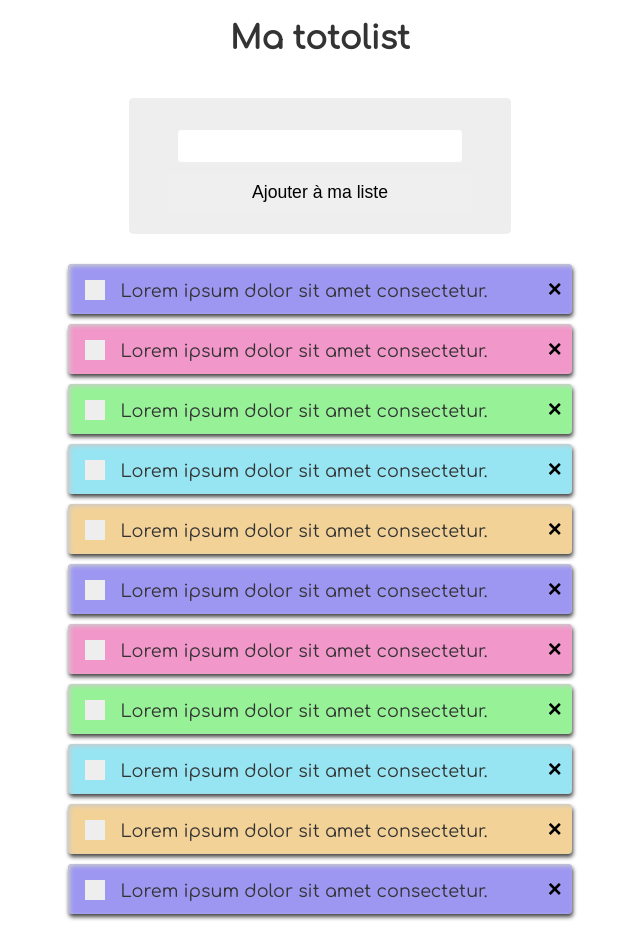
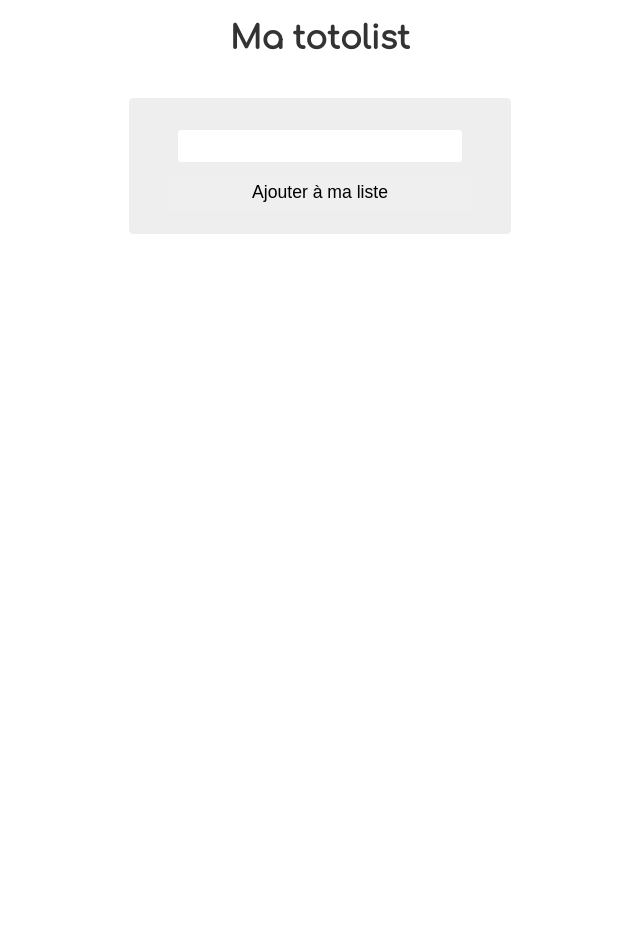
Before and after one commit to dwaps/js-tp-todolist, a plain HTML site: page index.html in a window 1280 px wide. Shown: the whole page, without its empty margins (320-960 px from the left). After the commit the page ends 800 px from the top, so only its background shows below. Drawn offline with Linux system fonts and the light colour scheme.

Commit message:
fonction pour créer un todo

```diff
--- a/index.html
+++ b/index.html
@@ -21,86 +21,7 @@
       </form>
     </div>
 
-
-    <div class="todolist">
-      <div class="todo">
-        <label>
-          <input type="checkbox"><span></span>
-          <span>Lorem ipsum dolor sit amet consectetur.</span>
-        </label>
-        <button class="bt-close">&times;</button>
-      </div>
-      <div class="todo">
-        <label>
-          <input type="checkbox"><span></span>
-          <span>Lorem ipsum dolor sit amet consectetur.</span>
-        </label>
-        <button class="bt-close">&times;</button>
-      </div>
-      <div class="todo">
-        <label>
-          <input type="checkbox"><span></span>
-          <span>Lorem ipsum dolor sit amet consectetur.</span>
-        </label>
-        <button class="bt-close">&times;</button>
-      </div>
-      <div class="todo">
-        <label>
-          <input type="checkbox"><span></span>
-          <span>Lorem ipsum dolor sit amet consectetur.</span>
-        </label>
-        <button class="bt-close">&times;</button>
-      </div>
-      <div class="todo">
-        <label>
-          <input type="checkbox"><span></span>
-          <span>Lorem ipsum dolor sit amet consectetur.</span>
-        </label>
-        <button class="bt-close">&times;</button>
-      </div>
-      <div class="todo">
-        <label>
-          <input type="checkbox"><span></span>
-          <span>Lorem ipsum dolor sit amet consectetur.</span>
-        </label>
-        <button class="bt-close">&times;</button>
-      </div>
-      <div class="todo">
-        <label>
-          <input type="checkbox"><span></span>
-          <span>Lorem ipsum dolor sit amet consectetur.</span>
-        </label>
-        <button class="bt-close">&times;</button>
-      </div>
-      <div class="todo">
-        <label>
-          <input type="checkbox"><span></span>
-          <span>Lorem ipsum dolor sit amet consectetur.</span>
-        </label>
-        <button class="bt-close">&times;</button>
-      </div>
-      <div class="todo">
-        <label>
-          <input type="checkbox"><span></span>
-          <span>Lorem ipsum dolor sit amet consectetur.</span>
-        </label>
-        <button class="bt-close">&times;</button>
-      </div>
-      <div class="todo">
-        <label>
-          <input type="checkbox"><span></span>
-          <span>Lorem ipsum dolor sit amet consectetur.</span>
-        </label>
-        <button class="bt-close">&times;</button>
-      </div>
-      <div class="todo">
-        <label>
-          <input type="checkbox"><span></span>
-          <span>Lorem ipsum dolor sit amet consectetur.</span>
-        </label>
-        <button class="bt-close">&times;</button>
-      </div>
-    </div>
+    <div class="todolist"></div>
 
   </div>
 
--- a/js/app.js
+++ b/js/app.js
@@ -0,0 +1,26 @@
+function createTodo() {
+  // DECLARATIONS
+  const divTodo = document.createElement('div');
+  const labelTodo = document.createElement('label');
+  const inputCheckBox = document.createElement('input');
+  const spanCheckBox = document.createElement('span');
+  const spanTodo = spanCheckBox.cloneNode();
+  const buttonClose = document.createElement('button');
+
+  // CONFIGURATION
+  divTodo.className = 'todo';
+  inputCheckBox.type = 'checkbox';
+  spanTodo.textContent = 'Lorem ipsum dolor sit amet consectetur.';
+  buttonClose.className = 'bt-close';
+  buttonClose.innerHTML = '&times;';
+
+  // IMBRICATION
+  divTodo.appendChild(labelTodo);
+  divTodo.appendChild(buttonClose);
+  labelTodo.appendChild(inputCheckBox);
+  labelTodo.appendChild(spanCheckBox);
+  labelTodo.appendChild(spanTodo);
+
+
+  document.querySelector('.todolist').appendChild(divTodo);
+}
```
